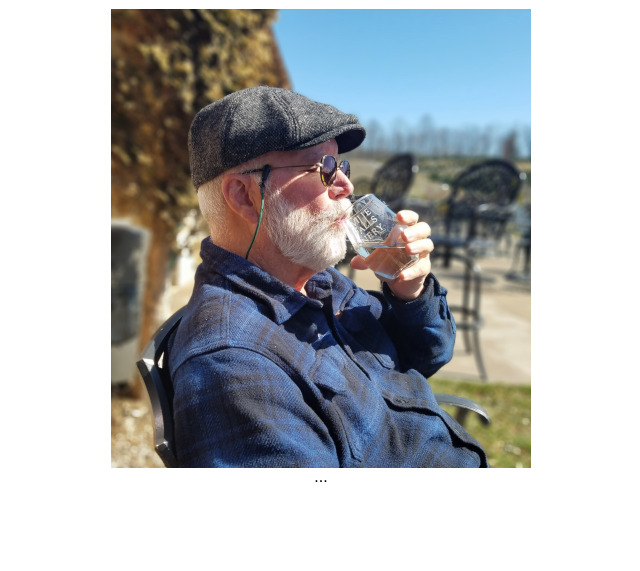
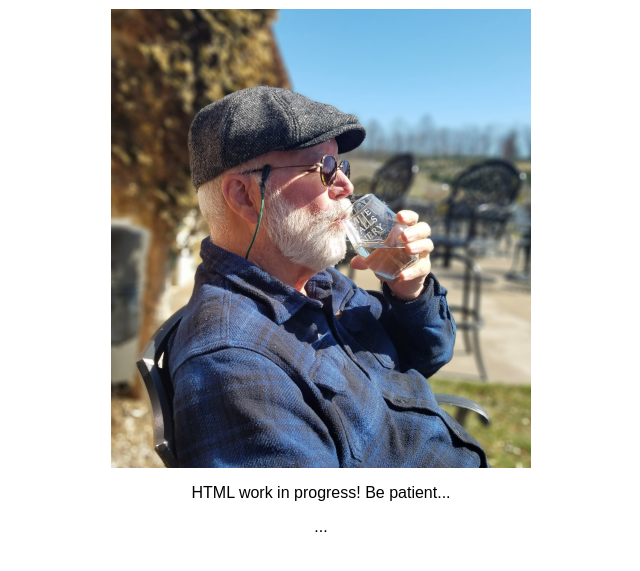
Before and after one commit to gaffpearce/gaffpearce.github.io, a plain HTML site: page index.html in a window 1280 px wide. Shown: the part 99-670 px from the top of the page, without its empty margins (319-959 px from the left). Drawn offline with Linux system fonts and the light colour scheme.

Commit message:
Update index.html

```diff
--- a/index.html
+++ b/index.html
@@ -49,6 +49,8 @@
         <img src="Gaff_smaller.png" alt="Gaff Pearce" />
     </div>
 
+  <p>HTML work in progress! Be patient...</p>
+
 </body>
 </html>
 
```
